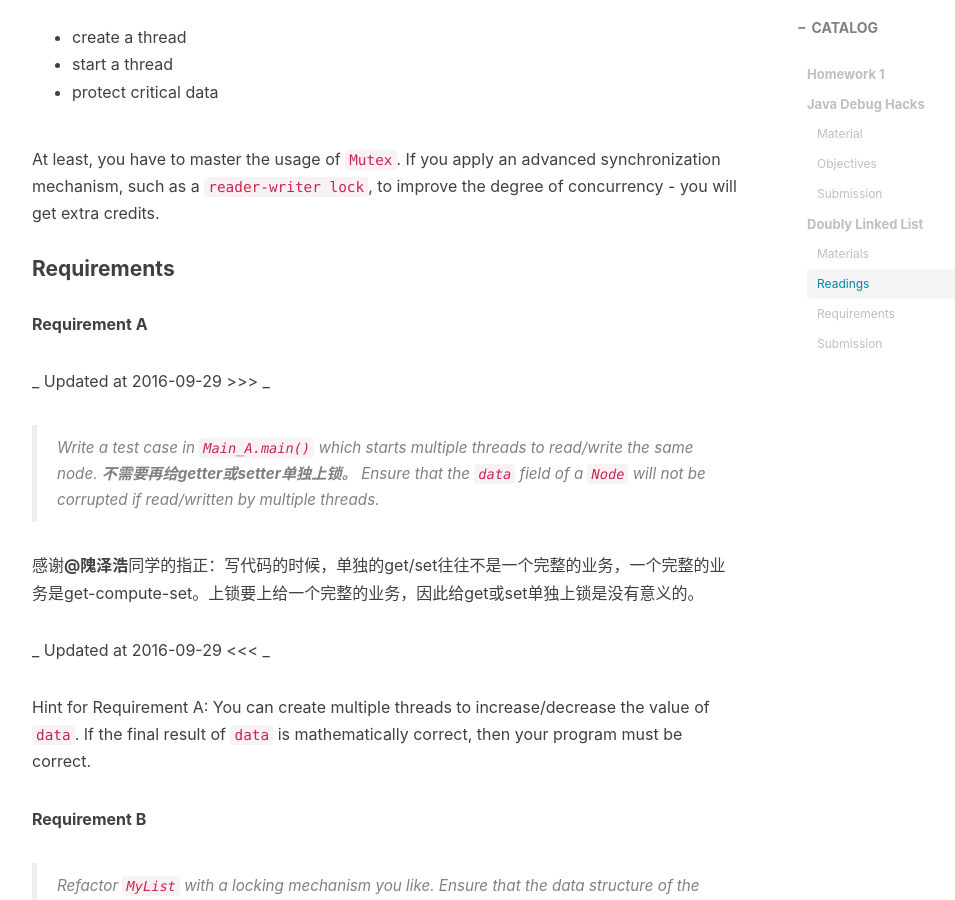
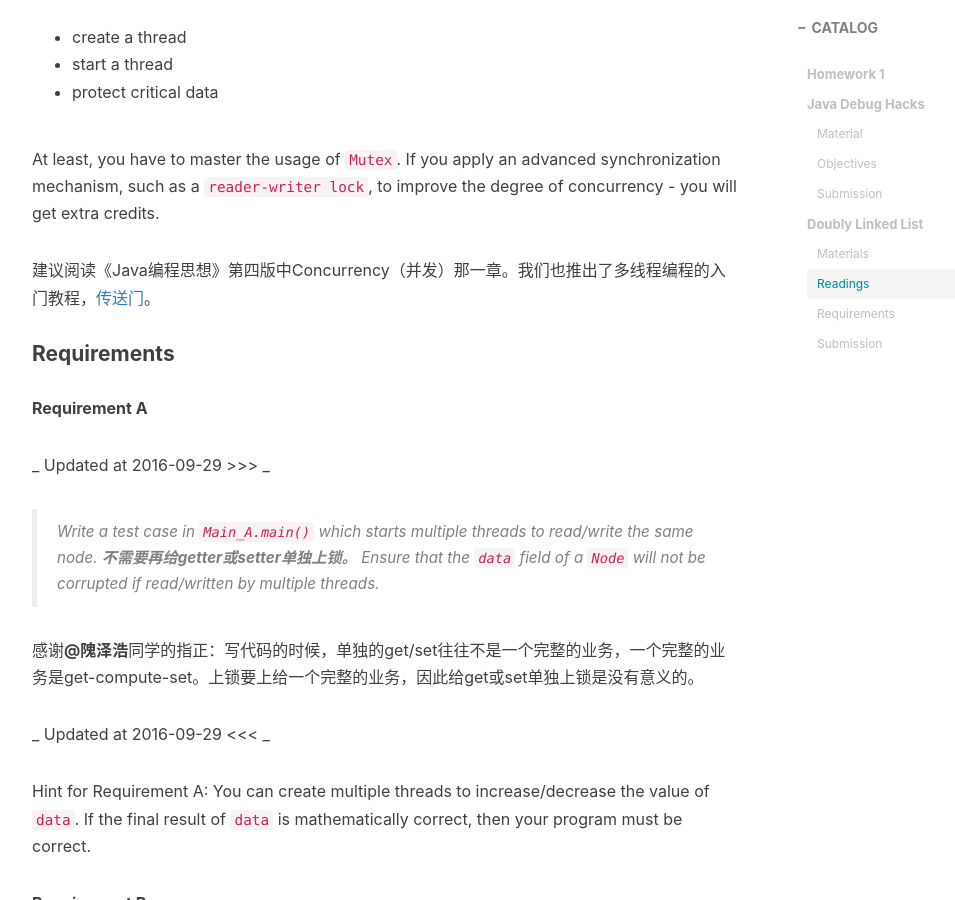
Before and after one commit to iss-java/iss-java.github.io, a Jekyll site: the page built from _posts/2016-09-17-Homework-1.markdown, in a window 1280 px wide and 900 px high, scrolled down 1725 px. Shown: the whole window, without its empty margins (233-1188 px from the left). Built offline with Jekyll 4.4.1, drawn with Linux system fonts in a browser that asks for light colours; nearby versions of some CDN libraries; comment, search, counter and statistics services are not loaded.

Commit message:
Update 2016-09-17-Homework-1.markdown

```diff
--- a/_posts/2016-09-17-Homework-1.markdown
+++ b/_posts/2016-09-17-Homework-1.markdown
@@ -51,6 +51,8 @@ You are expected to read about how the following things are done in Java.
 At least, you have to master the usage of `Mutex`. If you apply an advanced synchronization mechanism, such as
 a `reader-writer lock`, to improve the degree of concurrency - you will get extra credits.
 
+建议阅读《Java编程思想》第四版中Concurrency（并发）那一章。我们也推出了多线程编程的入门教程，[传送门](https://iss-java.github.io/2016/09/27/Thread-Tutorial/)。
+
 #### Requirements
 
 **Requirement A**
```
